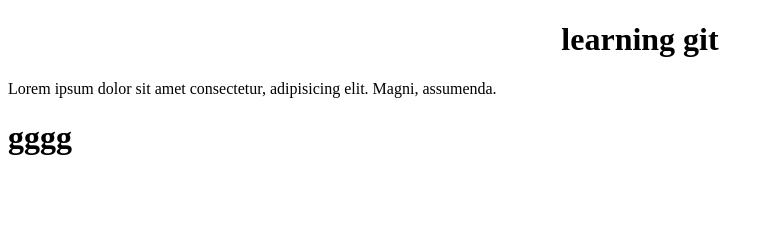
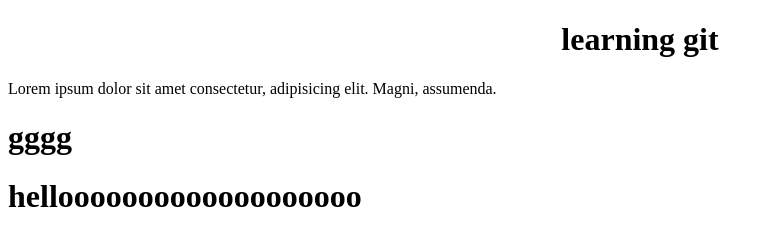
Before and after one commit to Nuzha-Kitchilan/git_demo, a plain HTML site: page index.html in a window 1280 px wide. Shown: the whole page, without its empty margins (0-774 px from the left). Drawn offline with Linux system fonts and the light colour scheme.

Commit message:
added a line

```diff
--- a/index.html
+++ b/index.html
@@ -9,5 +9,6 @@
     <h1 style="text-align: center;">learning git</h1>
     <p>Lorem ipsum dolor sit amet consectetur, adipisicing elit. Magni, assumenda.</p>
     <h1>gggg</h1>
+    <h1>hellooooooooooooooooooo</h1>
 </body>
 </html>
```
